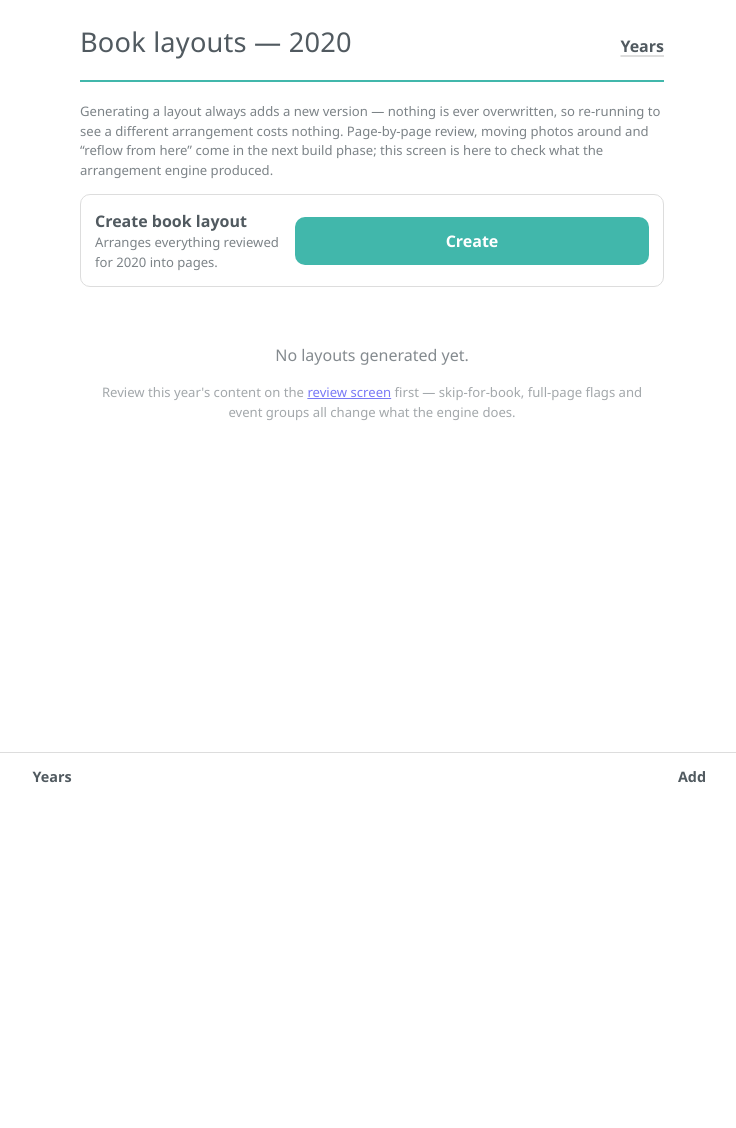
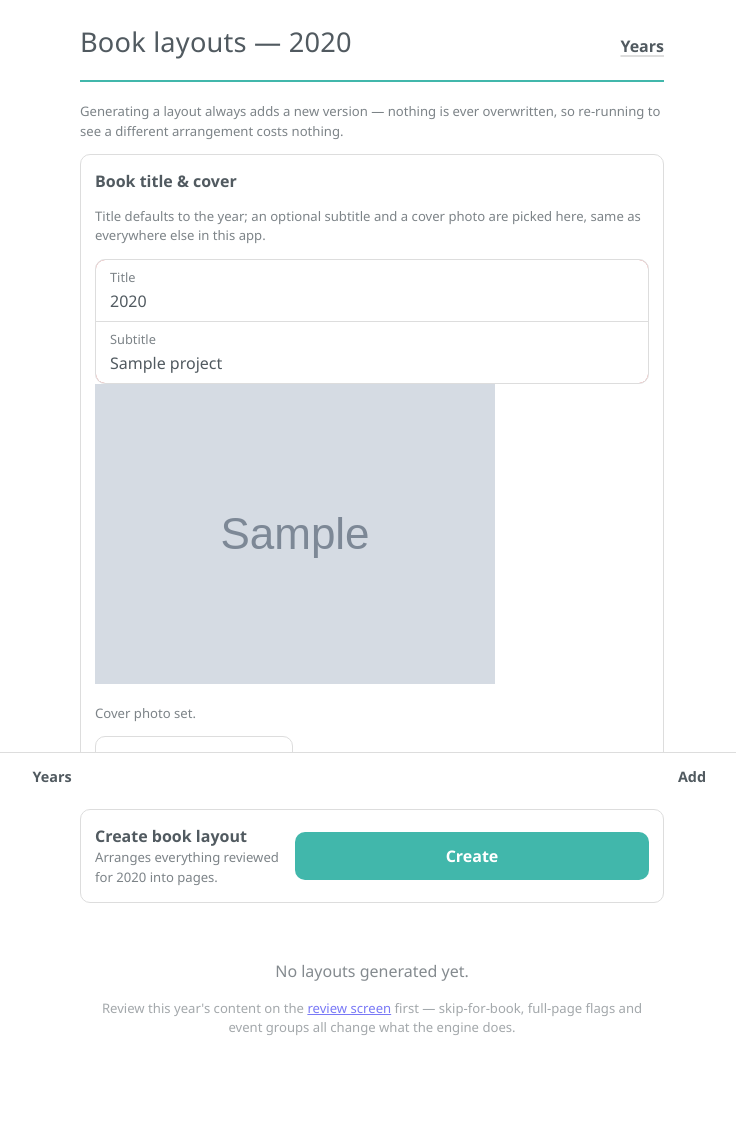
Before and after one commit to kathrynmarinaro/keepsake, a PHP site: page /layout.php?year=2020 in a window 1280 px wide. Shown: the top 1128 px of the page, without its empty margins (268-1004 px from the left). Before the commit the page ends 783 px from the top, so only its background shows below. Run offline with PHP 8.4, Linux system fonts and the light colour scheme; tables that the repository leaves empty hold one stand-in row (values such as "Sample post"); grey boxes marked "Sample" are stand-in pictures.

Commit message:
Phase 6: visual page-by-page review UI
Replaces Phase 5's plain page listing on public/layout.php with a
real spread-by-spread rendering (brief §5.4): photos as actual
images at their own orientation, text cards visually distinct from
photos, snapshot pages rendered from their real template fields.
Kept from Phase 5 unchanged, per PLAN.md: the version list, "Create
book layout", and "Use this one".

public/assets/layout.js adds the drag-and-drop wiring: drop one photo
directly onto another to swap them, drop onto a page's open
background to move it there — both PHOTOS ONLY, per
book_page_slot_swap()/_move()'s own reasoning. Every "photos" page
carries a "Reflow from here" button wired to the new
book-layouts-reflow.php endpoint.

Adds a "Book title & cover" card (brief §4.6, final step before
export): the year as a non-editable title, subtitle via the same
inline-edit.js gesture Phase 3 already wired on review.php (not
duplicated), and a cover-photo picker reusing photo-picker.js's
existing openPhotoPicker() — same pattern as a snapshot's hero photo.

Not browser-testable in this environment (no browser, no MySQL, same
constraint every phase has had) — the repo-layer swap/move functions
are proven against the SQLite harness in tools/verify-page-review.php;
the drag gesture, visual appearance, and picker UI were traced by
hand.

```diff
--- a/public/layout.php
+++ b/public/layout.php
@@ -1,27 +1,45 @@
 <?php
-/* Generated-layout list and page inspector — Phase 5 (see PLAN.md).
+/* Book layout screen — Phase 5's version list/generate/activate PLUS Phase
+ * 6's real page-by-page review (brief §5.4, PLAN.md).
  *
  * public/layout.php?year=YYYY[&layout=ID]
  *
- * DELIBERATELY PLAIN, AND DELIBERATELY NOT PHASE 6. Brief §5.4's page review
- * — spread-by-spread visual rendering, drag-and-drop, cover/title selection —
- * is Phase 6's whole job and is not started here. This screen exists so that
- * Phase 5's output can be SANITY-CHECKED by a human (or by a future session)
- * without waiting for that: which versions exist for a year, how each one is
- * composed, and what actually landed on each page.
+ * WHAT'S KEPT FROM PHASE 5, VERBATIM IN SPIRIT: the version list ("Versions"
+ * — brief §4.5's "can be run multiple times ... to preview/compare"), the
+ * "Create book layout" bar, and "Use this one" to switch the active version.
+ * PLAN.md is explicit that these are meant to survive this phase untouched,
+ * and they do — same markup, same public/api/book-layouts-create.php and
+ * -activate.php endpoints, same layout.js delegation.
  *
- * It covers exactly the two things brief §4.5 asks of this phase's UI surface:
- * layout generation "can be run multiple times ... to preview/compare", and
- * picking which of those versions is the one being worked from. Everything
- * else about a page — how it looks, moving a photo, reflowing from here — is
- * left alone on purpose.
+ * WHAT'S REPLACED: Phase 5's flat, one-column listing of "page N — N slots"
+ * cards (deliberately plain, its own header said so) is gone. In its place:
  *
- * Reading it: a page is a card; each card lists its slots in slot order. A
- * photo slot shows its thumbnail and (if it has one) the caption that renders
- * inline with it; a text slot shows the quote/anecdote that occupies that
- * slot as a card; a snapshot page shows which snapshot's template it is and
- * has no slots at all, which is exactly what schema.sql says a snapshot page
- * is.
+ *   - A "Book title & cover" card — brief §4.6, the final step before
+ *     export: title (the year, not editable — brief's own default), subtitle
+ *     (tap-to-edit, SAME endpoint/gesture Phase 3 wired on review.php — see
+ *     public/api/year-projects-update.php's header), and a manual cover-photo
+ *     picker using the exact same openPhotoPicker() pattern review.js already
+ *     uses for a snapshot's hero photo (brief: "same pattern ... not
+ *     auto-selected").
+ *   - A real spread-by-spread visual rendering of the selected version: pages
+ *     paired two-up (a "spread"), photos shown as actual images at their own
+ *     aspect ratio, a snapshot page rendered from its real template fields
+ *     (not just its type/date the way Phase 5's preview showed it), and a
+ *     text card visually distinct from a photo. Every "photos" page carries
+ *     a "Reflow from here" button, wired to layout_reflow_from() (built and
+ *     tested in Phase 5 — see that function's own doc comment for the exact
+ *     rule, not re-derived here).
+ *   - Drag-and-drop, in public/assets/layout.js: drop one photo directly onto
+ *     another to SWAP them (book_page_slot_swap()); drop a photo onto a
+ *     page's open background to MOVE it there (book_page_slot_move()). Both
+ *     PHOTOS ONLY — see those functions' own comments in lib/repo.php for why
+ *     text cards aren't drag targets in this build.
+ *
+ * NONE OF THIS IS BROWSER-TESTABLE IN THIS ENVIRONMENT (same constraint every
+ * earlier phase has had — no browser, no MySQL). The repo-layer swap/move
+ * functions are proven against the SQLite harness in
+ * tools/verify-page-review.php; the drag gesture itself, the visual
+ * appearance, and the picker UI were traced by hand, not clicked.
  */
 
 declare(strict_types=1);
@@ -63,6 +81,10 @@ if ($selected === null && $layouts !== array()) {
 
 $pages = $selected === null ? array() : book_layout_pages_with_content((int) $selected['id']);
 
+$coverPhoto = ($project !== null && $project['cover_photo_id'] !== null)
+    ? photo_get((int) $project['cover_photo_id'])
+    : null;
+
 /** First ~90 characters of a run of text, for a slot's card. */
 function page_snippet(string $text, int $len = 90): string
 {
@@ -74,6 +96,129 @@ function page_fmt_date(string $ymd): string
 {
     $ts = strtotime($ymd);
     return $ts === false ? $ymd : date('M j, Y', $ts);
+}
+
+/** A snapshot page's fixed fields, birthday or school-year — brief §2.3. */
+function render_snapshot_page(array $page): string
+{
+    ob_start();
+    $isBirthday = $page['snapshot_type'] === 'birthday';
+    $hero = $page['snapshot_hero_thumb'] ?: $page['snapshot_hero_original'];
+
+    $facts = array();
+    if ($isBirthday) {
+        if ($page['snapshot_age'] !== null) { $facts[] = 'Age ' . $page['snapshot_age']; }
+        if ($page['snapshot_height']) { $facts[] = (string) $page['snapshot_height']; }
+    } else {
+        foreach (array('grade' => 'Grade', 'school' => 'School', 'teacher' => 'Teacher',
+                        'favorite_color' => 'Favorite color', 'dream_job' => 'Dream job',
+                        'favorite_class' => 'Favorite class') as $field => $label) {
+            $value = $page['snapshot_' . $field];
+            if ($value !== null && $value !== '') {
+                $facts[] = $label . ': ' . $value;
+            }
+        }
+    }
+    ?>
+    <div class="ks-snapshot">
+      <?php if ($hero): ?>
+        <img class="ks-snapshot-hero" src="<?= h((string) $hero) ?>" alt="">
+      <?php endif; ?>
+      <div class="ks-snapshot-body">
+        <span class="pill"><?= $isBirthday ? 'Birthday' : 'School year' ?></span>
+        <div class="hint"><?= h(page_fmt_date((string) $page['snapshot_date'])) ?></div>
+        <?php if ($facts !== array()): ?>
+          <ul class="ks-snapshot-facts">
+            <?php foreach ($facts as $fact): ?><li><?= h($fact) ?></li><?php endforeach; ?>
+          </ul>
+        <?php endif; ?>
+        <?php if ($page['snapshot_notes']): ?>
+          <p class="ks-snapshot-notes"><?= h((string) $page['snapshot_notes']) ?></p>
+        <?php endif; ?>
+      </div>
+    </div>
+    <?php
+    return ob_get_clean();
+}
+
+/** One photo slot — draggable, since photos are the only thing Phase 6's
+ *  swap/move gestures act on (lib/repo.php's book_page_slot_swap()/_move()). */
+function render_photo_slot(array $slot): string
+{
+    ob_start();
+    ?>
+    <figure class="ks-slot ks-slot-photo" draggable="true"
+            data-slot-id="<?= (int) $slot['id'] ?>" data-photo-id="<?= (int) $slot['photo_id'] ?>">
+      <img src="<?= h((string) ($slot['thumb_path'] ?: $slot['original_path'])) ?>"
+           <?php if ($slot['width'] && $slot['height']): ?>
+             width="<?= (int) $slot['width'] ?>" height="<?= (int) $slot['height'] ?>"
+           <?php endif; ?>
+           alt="" loading="lazy">
+      <?php if ($slot['caption']): ?>
+        <figcaption><?= h(page_snippet((string) $slot['caption'], 70)) ?></figcaption>
+      <?php endif; ?>
+    </figure>
+    <?php
+    return ob_get_clean();
+}
+
+/** A quote/anecdote card — riding along on a photo page, or standing alone
+ *  on a page_type='text' page. Never draggable — see this file's header. */
+function render_text_slot(array $slot, bool $standalone): string
+{
+    ob_start();
+    $isQuote = $slot['quote_id'] !== null;
+    ?>
+    <div class="ks-slot ks-slot-text<?= $standalone ? ' is-standalone' : '' ?>">
+      <span class="pill is-plain"><?= $isQuote ? 'quote' : 'anecdote' ?></span>
+      <?php if ($isQuote): ?>
+        <p>“<?= h(page_snippet((string) $slot['quote_text'], $standalone ? 400 : 90)) ?>”</p>
+        <span class="hint"><?= h((string) $slot['who_said_it']) ?> · <?= h(page_fmt_date((string) $slot['quote_date'])) ?></span>
+      <?php else: ?>
+        <p><?= h(page_snippet((string) $slot['anecdote_text'], $standalone ? 400 : 90)) ?></p>
+        <span class="hint"><?= h(page_fmt_date((string) $slot['anecdote_date'])) ?></span>
+      <?php endif; ?>
+    </div>
+    <?php
+    return ob_get_clean();
+}
+
+/** One page card: header, reflow button, and whichever body its page_type calls for. */
+function render_page(array $page): string
+{
+    ob_start();
+    $type = (string) $page['page_type'];
+    ?>
+    <section class="card ks-page" data-page-id="<?= (int) $page['id'] ?>"
+              data-page-number="<?= (int) $page['page_number'] ?>" data-page-type="<?= h($type) ?>">
+      <div class="row-between ks-page-head">
+        <strong>Page <?= (int) $page['page_number'] ?></strong>
+        <div class="row ks-page-actions">
+          <span class="pill<?= $type === 'photos' ? '' : ' is-plain' ?>"><?= h($type) ?></span>
+          <button type="button" class="btn-ghost" data-act="reflow" data-page="<?= (int) $page['page_number'] ?>">
+            Reflow from here
+          </button>
+        </div>
+      </div>
+
+      <?php if ($type === 'snapshot'): ?>
+        <?= render_snapshot_page($page) ?>
+      <?php elseif ($type === 'text'): ?>
+        <?php foreach ($page['slots'] as $slot) { echo render_text_slot($slot, true); } ?>
+      <?php else: ?>
+        <div class="ks-slots" data-count="<?= count($page['slots']) ?>">
+          <?php foreach ($page['slots'] as $slot): ?>
+            <?php if ($slot['photo_id'] !== null) {
+                echo render_photo_slot($slot);
+            } else {
+                echo render_text_slot($slot, false);
+            } ?>
+          <?php endforeach; ?>
+        </div>
+      <?php endif; ?>
+    </section>
+    <?php
+    return ob_get_clean();
 }
 ?>
 <!doctype html>
@@ -106,10 +251,45 @@ function page_fmt_date(string $ymd): string
   <p class="hint">
     Generating a layout always adds a new version — nothing is ever
     overwritten, so re-running to see a different arrangement costs nothing.
-    Page-by-page review, moving photos around and “reflow from here” come in
-    the next build phase; this screen is here to check what the arrangement
-    engine produced.
   </p>
+
+  <!-- Brief §4.6, final step before export: title/subtitle/cover. A
+       property of the YEAR, not of any one layout version, so it's shown
+       regardless of which version is open below. -->
+  <div class="card" data-role="title-card" data-year-project="<?= (int) $project['id'] ?>">
+    <strong>Book title &amp; cover</strong>
+    <p class="hint">Title defaults to the year; an optional subtitle and a cover photo are picked here, same as everywhere else in this app.</p>
+    <ul class="list" id="subtitle-list">
+      <li class="list-row" data-id="<?= (int) $project['id'] ?>">
+        <div class="row-slide">
+          <div class="row-body">
+            <span class="row-sub">Title</span>
+            <span class="row-text ks-static-text"><?= h((string) $project['year']) ?></span>
+          </div>
+        </div>
+      </li>
+      <li class="list-row" data-id="<?= (int) $project['id'] ?>">
+        <div class="row-slide">
+          <div class="row-body">
+            <span class="row-sub">Subtitle</span>
+            <span class="row-text<?= $project['subtitle'] ? '' : ' muted' ?>" data-role="subtitle"><?= h($project['subtitle'] ?: 'Tap to add a subtitle…') ?></span>
+          </div>
+        </div>
+      </li>
+    </ul>
+
+    <div class="ks-cover-row">
+      <?php if ($coverPhoto !== null): ?>
+        <img class="ks-cover-thumb" src="<?= h((string) ($coverPhoto['thumb_path'] ?: $coverPhoto['original_path'])) ?>" alt="">
+      <?php else: ?>
+        <div class="ks-cover-thumb ks-cover-empty" aria-hidden="true"></div>
+      <?php endif; ?>
+      <div>
+        <p class="hint" data-role="cover-status"><?= $coverPhoto !== null ? 'Cover photo set.' : 'No cover photo chosen yet.' ?></p>
+        <button type="button" class="btn-ghost" data-act="pick-cover"><?= $coverPhoto !== null ? 'Change cover photo' : 'Choose cover photo' ?></button>
+      </div>
+    </div>
+  </div>
 
   <div class="card row-between" data-role="generate-bar" data-year-project="<?= (int) $project['id'] ?>">
     <div>
@@ -176,64 +356,24 @@ function page_fmt_date(string $ymd): string
           photo skipped, or nothing captured yet.</p>
         </div>
       <?php else: ?>
-        <div class="book-pages">
-          <?php foreach ($pages as $page): ?>
-            <section class="card book-page">
-              <div class="row-between book-page-head">
-                <strong>Page <?= (int) $page['page_number'] ?></strong>
-                <span class="pill<?= $page['page_type'] === 'photos' ? '' : ' is-plain' ?>">
-                  <?= h((string) $page['page_type']) ?><?php
-                    if ($page['page_type'] !== 'snapshot') {
-                        echo ' · ' . count($page['slots']) . (count($page['slots']) === 1 ? ' slot' : ' slots');
-                    }
-                  ?>
-                </span>
-              </div>
-
-              <?php if ($page['page_type'] === 'snapshot'): ?>
-                <div class="slot slot-snapshot">
-                  <strong><?= h($page['snapshot_type'] === 'birthday' ? 'Birthday snapshot' : 'School-year snapshot') ?></strong>
-                  <div class="hint"><?= h(page_fmt_date((string) $page['snapshot_date'])) ?> · full-page template</div>
-                </div>
-              <?php else: ?>
-                <div class="page-slots">
-                  <?php foreach ($page['slots'] as $slot): ?>
-                    <?php if ($slot['photo_id'] !== null): ?>
-                      <figure class="slot slot-photo">
-                        <img class="thumb" src="<?= h((string) ($slot['thumb_path'] ?: $slot['original_path'])) ?>" alt="">
-                        <figcaption>
-                          <span class="hint">
-                            <?= h(layout_orientation($slot)) ?>
-                            <?= h(substr((string) $slot['captured_at'], 0, 16)) ?>
-                          </span>
-                          <?php if ($slot['caption']): ?>
-                            <span class="slot-caption"><?= h(page_snippet((string) $slot['caption'])) ?></span>
-                          <?php endif; ?>
-                        </figcaption>
-                      </figure>
-                    <?php elseif ($slot['quote_id'] !== null): ?>
-                      <div class="slot slot-text">
-                        <span class="pill is-plain">quote</span>
-                        <p>“<?= h(page_snippet((string) $slot['quote_text'])) ?>”</p>
-                        <span class="hint"><?= h((string) $slot['who_said_it']) ?> · <?= h(page_fmt_date((string) $slot['quote_date'])) ?></span>
-                      </div>
-                    <?php else: ?>
-                      <div class="slot slot-text">
-                        <span class="pill is-plain">anecdote</span>
-                        <p><?= h(page_snippet((string) $slot['anecdote_text'])) ?></p>
-                        <span class="hint"><?= h(page_fmt_date((string) $slot['anecdote_date'])) ?></span>
-                      </div>
-                    <?php endif; ?>
-                  <?php endforeach; ?>
-                </div>
-              <?php endif; ?>
-            </section>
+        <p class="hint">
+          Drag a photo onto another photo to swap them. Drag a photo onto a
+          different page's background to move it there. Text cards aren't
+          drag targets. “Reflow from here” regenerates every page from that
+          one to the end of the book — the pages before it are never touched.
+        </p>
+        <div class="ks-book" data-layout-id="<?= (int) $selected['id'] ?>">
+          <?php foreach (array_chunk($pages, 2) as $spread): ?>
+            <div class="ks-spread">
+              <?php foreach ($spread as $page) { echo render_page($page); } ?>
+            </div>
           <?php endforeach; ?>
         </div>
       <?php endif; ?>
     <?php endif; ?>
 
   <?php endif; ?>
+
 <?php endif; ?>
 </main>
 
```
Also changed, not shown: public/assets/layout.js.
